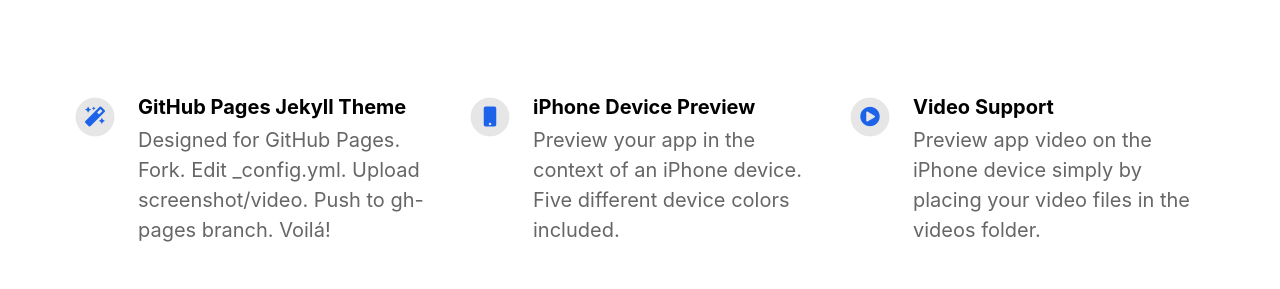
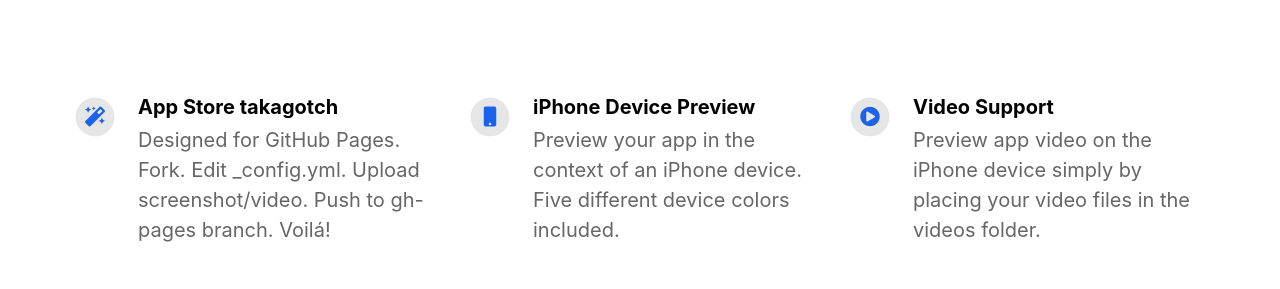
Before and after one commit to takagotch/o2397, a Jekyll site: the page built from index.html, in a window 1280 px wide. Shown: the part 987-1276 px from the top of the page. Built offline with Jekyll 4.4.1, drawn with Linux system fonts in a browser that asks for light colours; nearby versions of some CDN libraries.

Commit message:
Update _config.yml

```diff
--- a/_config.yml
+++ b/_config.yml
@@ -1,5 +1,5 @@
 #page title
-page_title                                :                                           # Automatically populates with app name if not set and if iOS app ID is set. Otherwise enter manually.
+page_title                                : App Store                                 # Automatically populates with app name if not set and if iOS app ID is set. Otherwise enter manually.
 
 # App Info
 ios_app_id                                : 1234793120                                # Required. Enter iOS app ID to automatically populate name, price and icons (e.g. 718043190).
@@ -27,14 +27,14 @@ facebook_username                         : takagotch
 instagram_username                        : takagotch
 twitter_username                          : takagotch
 github_username                           : takagotch
-youtube_username                          :
+youtube_username                          : takagotch
 
 
 
 # Feature List                            Edit, add or remove features to be presented.
 features                                  :
 
-  - title                                 : GitHub Pages Jekyll Theme
+  - title                                 : App Store takagotch
     description                           : Designed for GitHub Pages. Fork. Edit _config.yml. Upload screenshot/video. Push to gh-pages branch. Voilá!
     fontawesome_icon_name                 : magic
 
```
